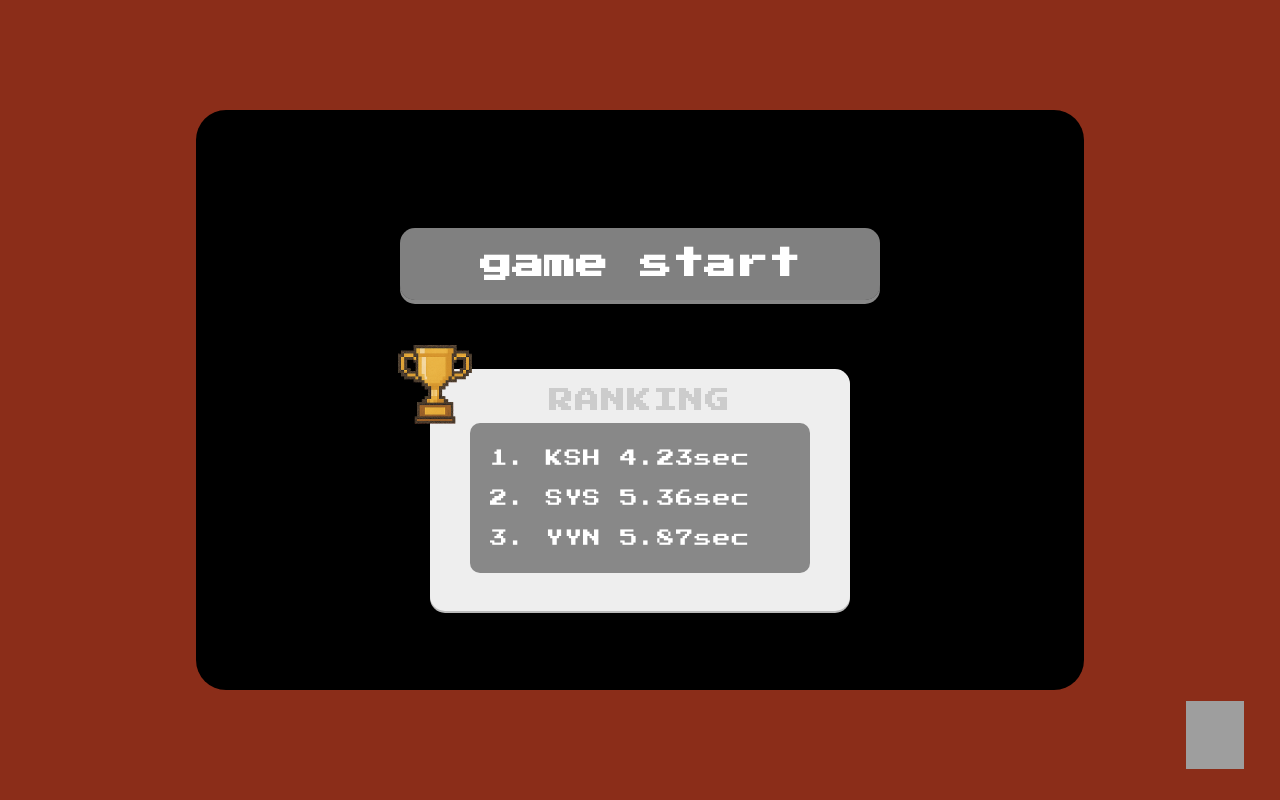
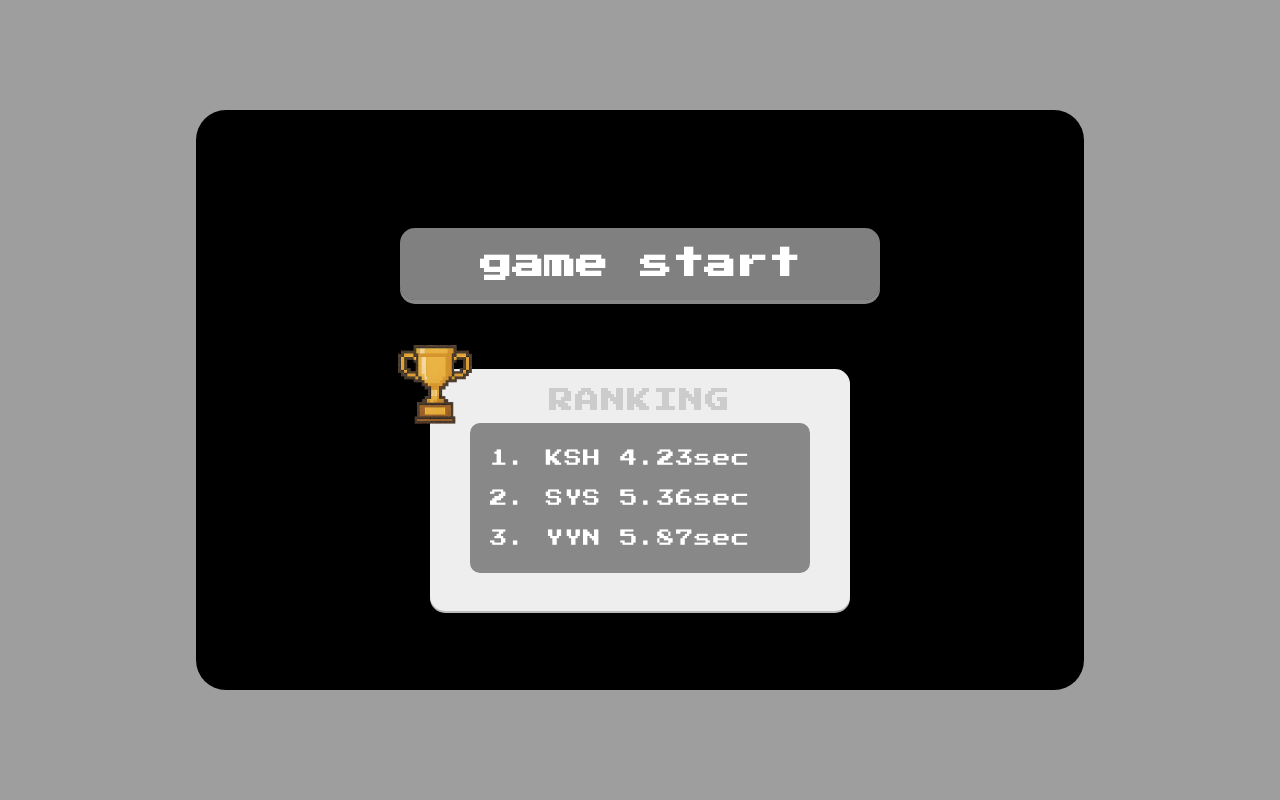
Before and after one commit to tlsdbtn0507/chunjaearcade, a plain HTML site: page rank.html in a window 1280 px wide. Drawn offline with Linux system fonts and the light colour scheme; the site is published under a folder, as on GitHub Pages, so addresses that start at the root find nothing; grey boxes are pictures that could not be loaded.

Commit message:
[css] rank페이지 배경 이미지 미적용 수정

```diff
--- a/css/rank.css
+++ b/css/rank.css
@@ -5,6 +5,7 @@ body {
   background: #8b2d19;
   font-family: "Press Start 2P", monospace;
   overflow: hidden;
+  background-image: url("../src/backgroundBrick.png");
 }
 .container {
   width: 100vw;
@@ -117,6 +118,5 @@ body::before {
   right: 0;
   bottom: 0;
   z-index: -1;
-  background: url("/src/backgroundBrick.png");
   opacity: 1;
 }
```
